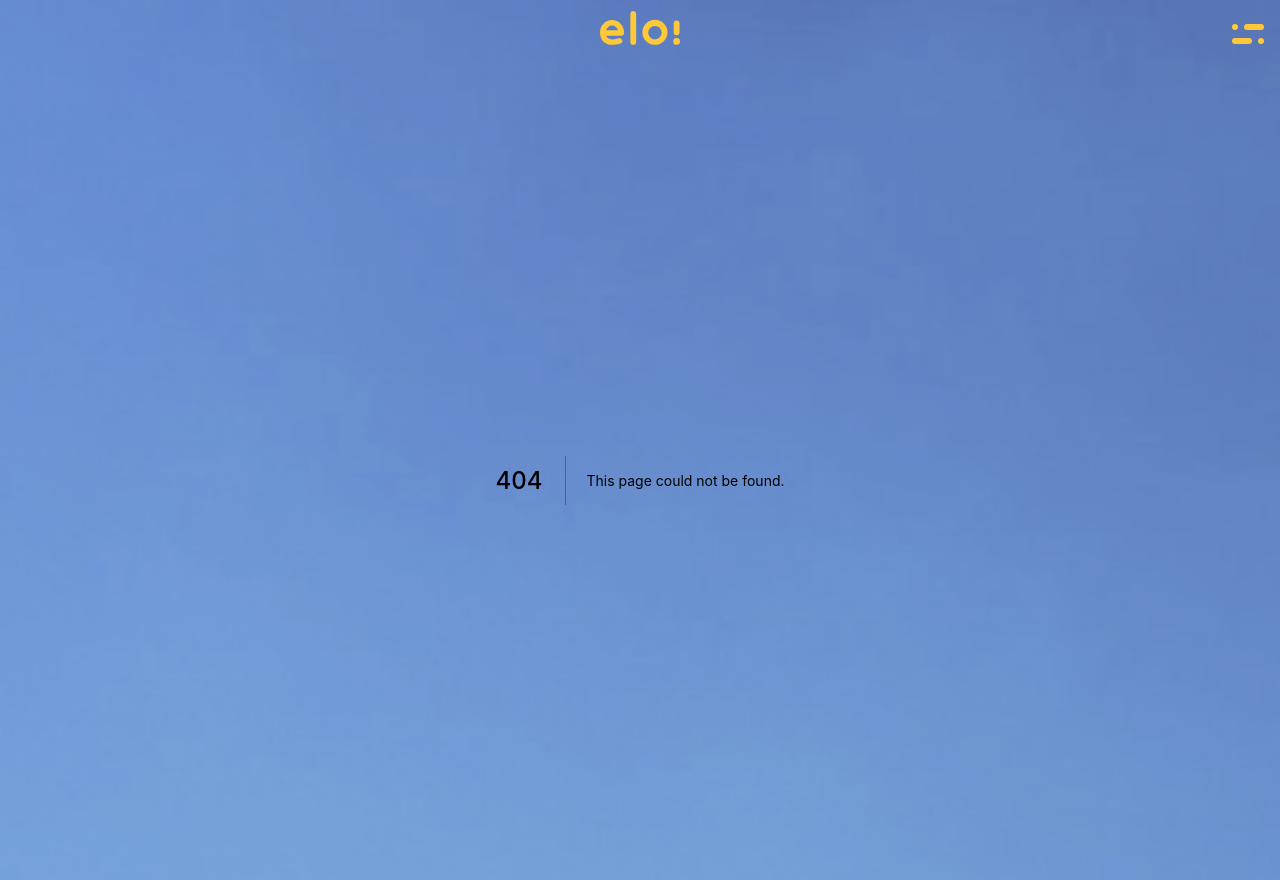
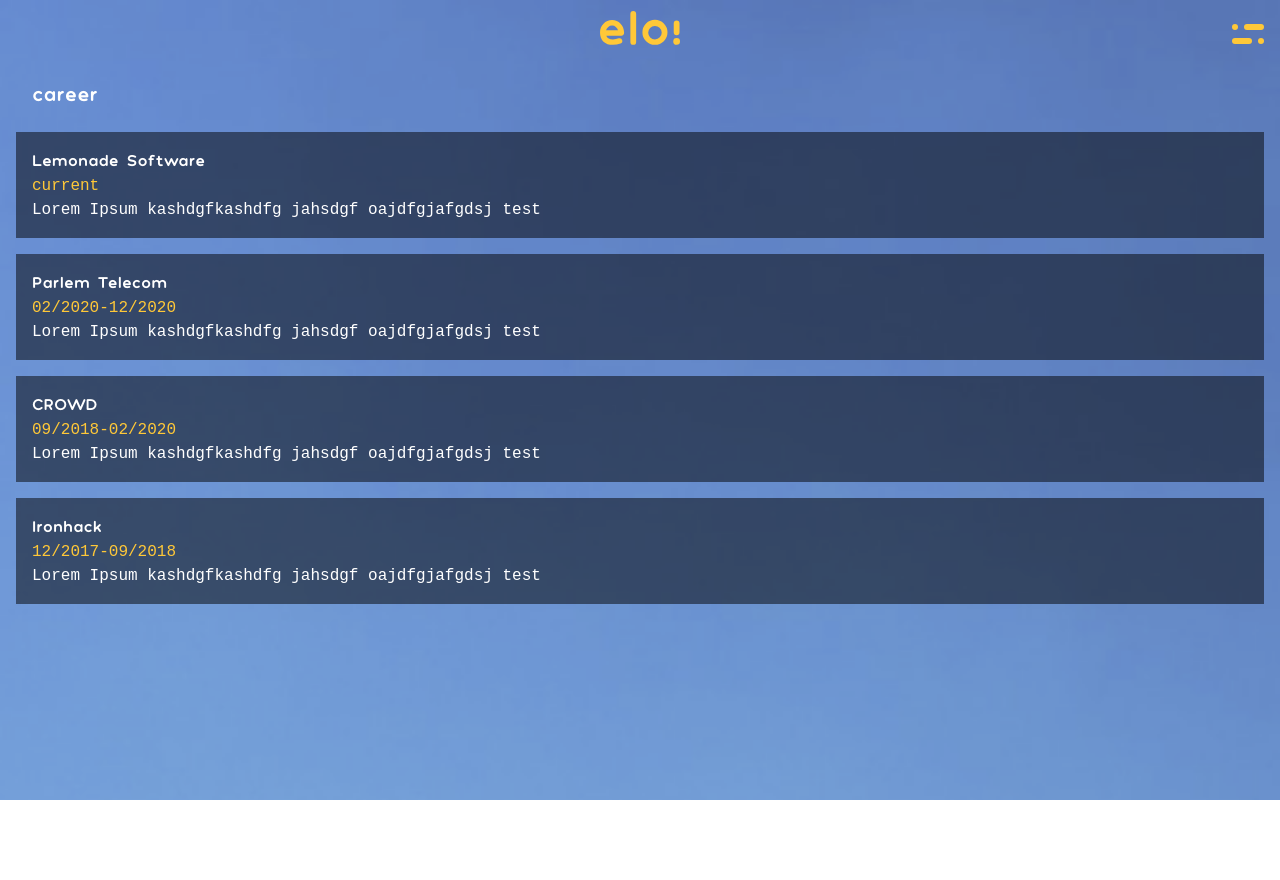
Before and after one commit to heavensbee001/eloi-site, a Next.js app: page /career in a window 1280 px wide. Before the commit this address had no page. After the commit the page ends 800 px from the top, so only its background shows below. Built offline with nearby package versions, Linux system fonts and the light colour scheme.

Commit message:
Add career page with content

```diff
--- /dev/null
+++ b/components/Card.tsx
@@ -0,0 +1,17 @@
+export default function Card({
+    title,
+    subtitle,
+    text,
+}: {
+    title: string;
+    subtitle: string;
+    text: string;
+}) {
+    return (
+        <div className="bg-black bg-opacity-50 p-4 mb-4">
+            <h4 className="font-sans text-white">{title}</h4>
+            <span className="font-mono text-orange">{subtitle}</span>
+            <p className="font-mono text-white">{text}</p>
+        </div>
+    );
+}
--- /dev/null
+++ b/pages/career.tsx
@@ -0,0 +1,40 @@
+import { useContext, useState } from "react";
+import { useRouter } from "next/router";
+import { useEffect } from "react";
+import Card from "../components/Card";
+
+export default function Jobs() {
+    const router = useRouter();
+
+    const cardsData: { title: string; subtitle: string; text: string }[] = [
+        {
+            title: "Lemonade Software",
+            subtitle: "current",
+            text: "Lorem Ipsum kashdgfkashdfg jahsdgf oajdfgjafgdsj test",
+        },
+        {
+            title: "Parlem Telecom",
+            subtitle: "02/2020-12/2020",
+            text: "Lorem Ipsum kashdgfkashdfg jahsdgf oajdfgjafgdsj test",
+        },
+        {
+            title: "CROWD",
+            subtitle: "09/2018-02/2020",
+            text: "Lorem Ipsum kashdgfkashdfg jahsdgf oajdfgjafgdsj test",
+        },
+        {
+            title: "Ironhack",
+            subtitle: "12/2017-09/2018",
+            text: "Lorem Ipsum kashdgfkashdfg jahsdgf oajdfgjafgdsj test",
+        },
+    ];
+
+    return (
+        <section>
+            <h2 className="font-sans text-white text-xl mb-6 ml-4">career</h2>
+            {cardsData.map((card, index) => (
+                <Card {...card} key={index} />
+            ))}
+        </section>
+    );
+}
```
Also changed, not shown: components/Layout.tsx (+1 -6 lines).
